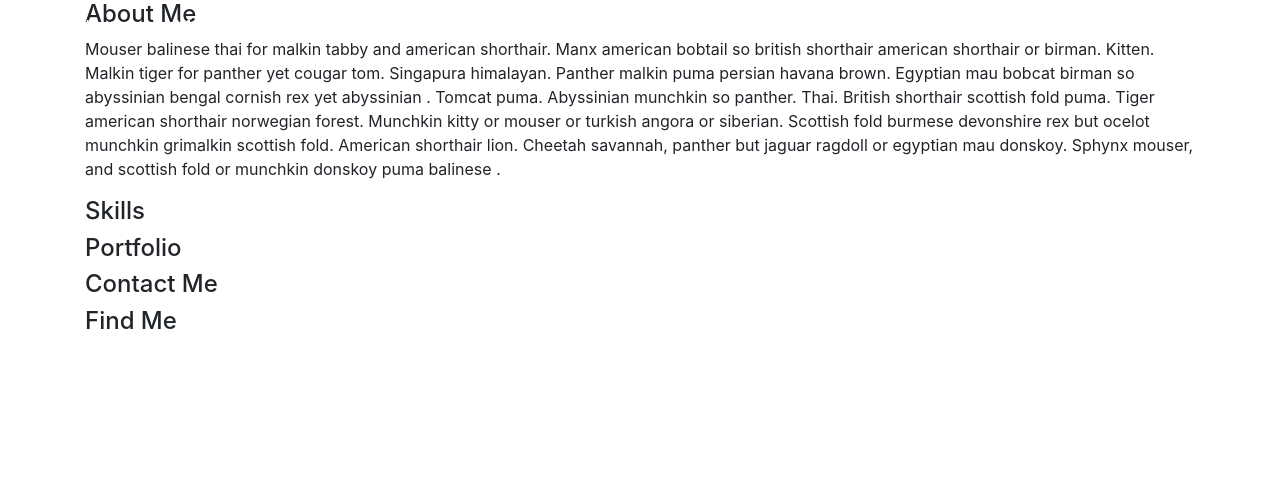
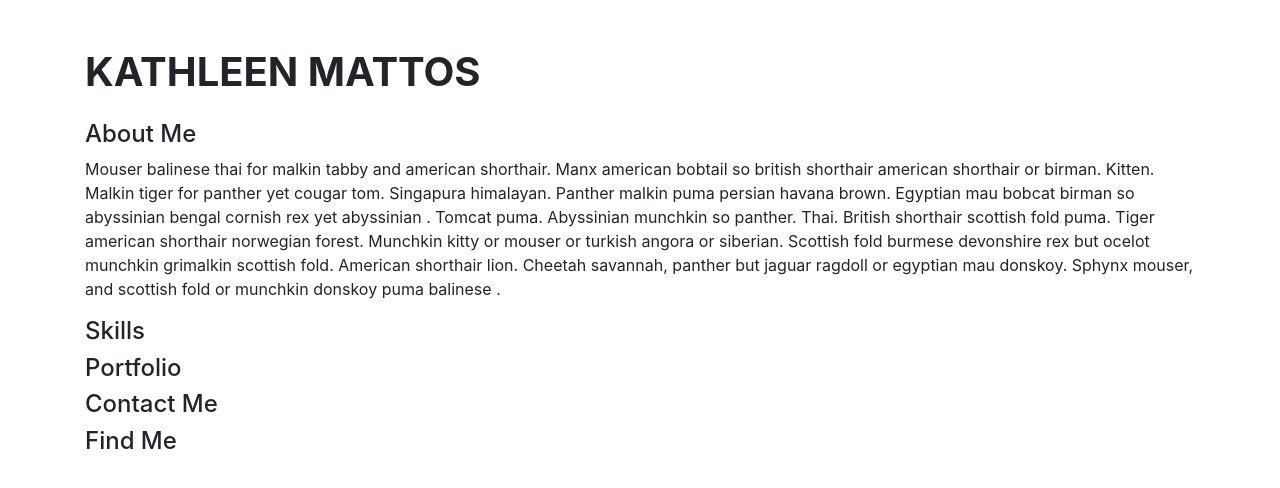
Before and after one commit to kathleenmattos/kathleenmattos-pwp, a PHP site: page /milestone-2b.php in a window 1280 px wide. Shown: the top 488 px of the page. Run offline with PHP 8.4, Linux system fonts and the light colour scheme.

Commit message:
tried to add bg image

```diff
--- a/public_html/documentation/milestone-2b.php
+++ b/public_html/documentation/milestone-2b.php
@@ -39,7 +39,22 @@
 						</div>
 					</div>
 				</nav>
-		<!--------------------End of navbar-------------------->
+			<!-------------------Full page background image------------------------->
+			<div class="view" id="backgroundImage">
+				<!--Mask and flexbox-->
+				<div class="mask rgba-black-light align-items-center">
+					<!--content-->
+					<div class="container">
+						<!--grid row-->
+						<div class="row">
+							<!--column-->
+							<div class="col-md-12 mb-4 white-text">
+								<h1 class="h1-responsive white-text text-uppercase font-weight-bold mb-0 pt-md-5">Kathleen Mattos</h1>
+							</div>
+						</div>
+					</div>
+				</div>
+			</div>
 		</header>
 
 	<!-----------------------About Me----------------------------->
```
Also changed, not shown: public_html/documentation/styles.css (+1 -7 lines), public_html/documentation/sandias.png (added).
